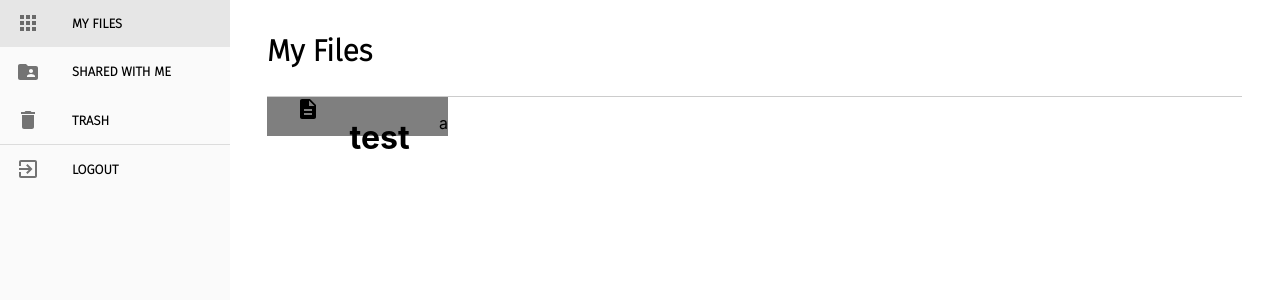
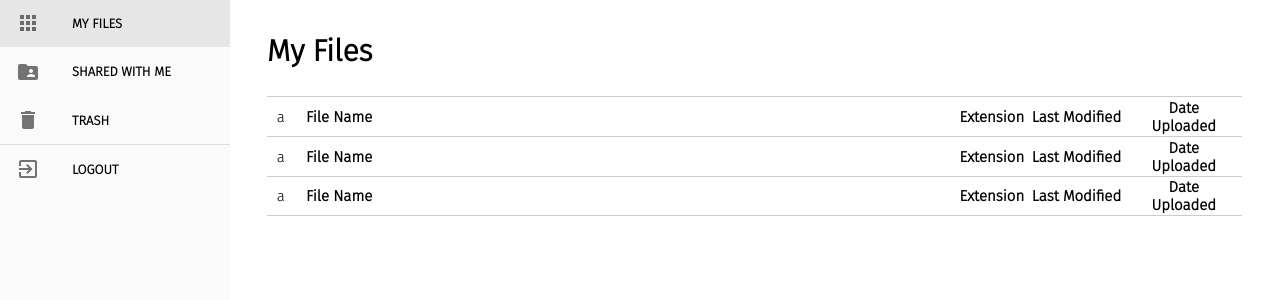
Before and after one commit to Riolku/cryptbox, a Next.js app in the folder frontend/: page /user in a window 1280 px wide. Shown: the top 300 px of the page. Built offline with nearby package versions, Linux system fonts and the light colour scheme.

Commit message:
basic outline for file entry

```diff
--- a/frontend/components/Directory.tsx
+++ b/frontend/components/Directory.tsx
@@ -6,26 +6,26 @@ import DescriptionIcon from '@material-ui/icons/Description';
 import styles from '../styles/Directory.module.css';
 
 interface DirectoryProps {
-    file_type: string,
-    parent: string,
-    encrypted_name: string,
-    modified: string
+    data: Object,
+    isLast: boolean
 }
 
-export default function Directory({file_type, parent, encrypted_name, modified}: DirectoryProps){
-
-    var typeIcon;
-    if(file_type === "directory"){
-        typeIcon = <FolderIcon />
-    } else if(file_type === "file"){
-        typeIcon = <DescriptionIcon />
-    }
+export default function Directory({data, isLast}: DirectoryProps){
+    var typeIcon = null;
+    // if(file_type === "directory"){
+    //     typeIcon = <FolderIcon />
+    // } else if(file_type === "file"){
+    //     typeIcon = <DescriptionIcon />
+    // }
 
     return(
-        <div className={styles.fileEntryContainer}>
-            <div className={styles.fileEntryComponent}>{typeIcon}</div>
-            <div className={styles.fileEntryComponent}><h1>{encrypted_name}</h1></div>
-            <div className={styles.fileEntryComponent}><p>{modified}</p></div>
+        <div className = { styles.fileEntryContainer } style = {{ borderBottom: isLast?'1px solid #00000033':'' }}>
+            <div className = { styles.fileEntryComponent } style = {{ width: '2%' }}> a </div>
+            <h1 className = { styles.fileEntryComponent } style = {{ width: '40%' }}> File Name </h1>
+
+            <h1 className = { styles.fileEntryComponentRight } style = {{ width: '10%' }}> Date Uploaded </h1>
+            <h1 className = { styles.fileEntryComponentRight } style = {{ width: '10%' }}> Last Modified </h1>
+            <h1 className = { styles.fileEntryComponentRight } style = {{ width: '6%' }}> Extension </h1>
         </div>
     )
 }
--- a/frontend/pages/user.tsx
+++ b/frontend/pages/user.tsx
@@ -96,7 +96,11 @@ export default function User(){
             <div className = { styles.userBackground }>
                 <h1 className = { styles.userHeader }> { fvstate } </h1>
                 <div className = { styles.filesBackground }>
-                    <Directory file_type="file" parent="test" encrypted_name="test" modified="a"/>
+                    {
+                        testData.map((value, index) => {
+                            return <Directory data = { null } isLast = { index == testData.length-1 } />
+                        })
+                    }
                 </div>
             </div>
         </div>
--- a/frontend/styles/Directory.module.css
+++ b/frontend/styles/Directory.module.css
@@ -4,14 +4,37 @@
     height: 40px;
     /* background: rgba(0,0,0,0.5); */
     border-top: 1px solid #00000033;
-    /* margin-bottom: 1%; */
 }
 
-.fileEntryComponent{
+.fileEntryComponent {
+    margin: 0;
     position: relative;
     float: left;
-    height: 100%;
-    padding-left:3%;
-    top:0%;
-    background: rgba(0,0,0,0.5);
+    /* height: 100%; */
+    /* padding-top: 10%; */
+    /* padding-bottom: 10%; */
+    width: 20%;
+    padding-left: 1%;
+    top: 50%;
+    transform: translate(0,-50%);
+    /* background: rgba(0,0,0,0.5); */
+    margin-right: 1%;
+    font-size: 15px;
+    font-family: var(--font);
 }
+
+.fileEntryComponentRight {
+    margin: 0;
+    position: relative;
+    float: right;
+    /* height: 100%; */
+    width: 20%;
+    /* padding-left: 1%; */
+    top: 50%;
+    transform: translate(0,-50%);
+    /* background: rgba(0,0,0,0.5); */
+    margin-right: 1%;
+    font-size: 15px;
+    font-family: var(--font);
+    text-align: center;
+}
```
